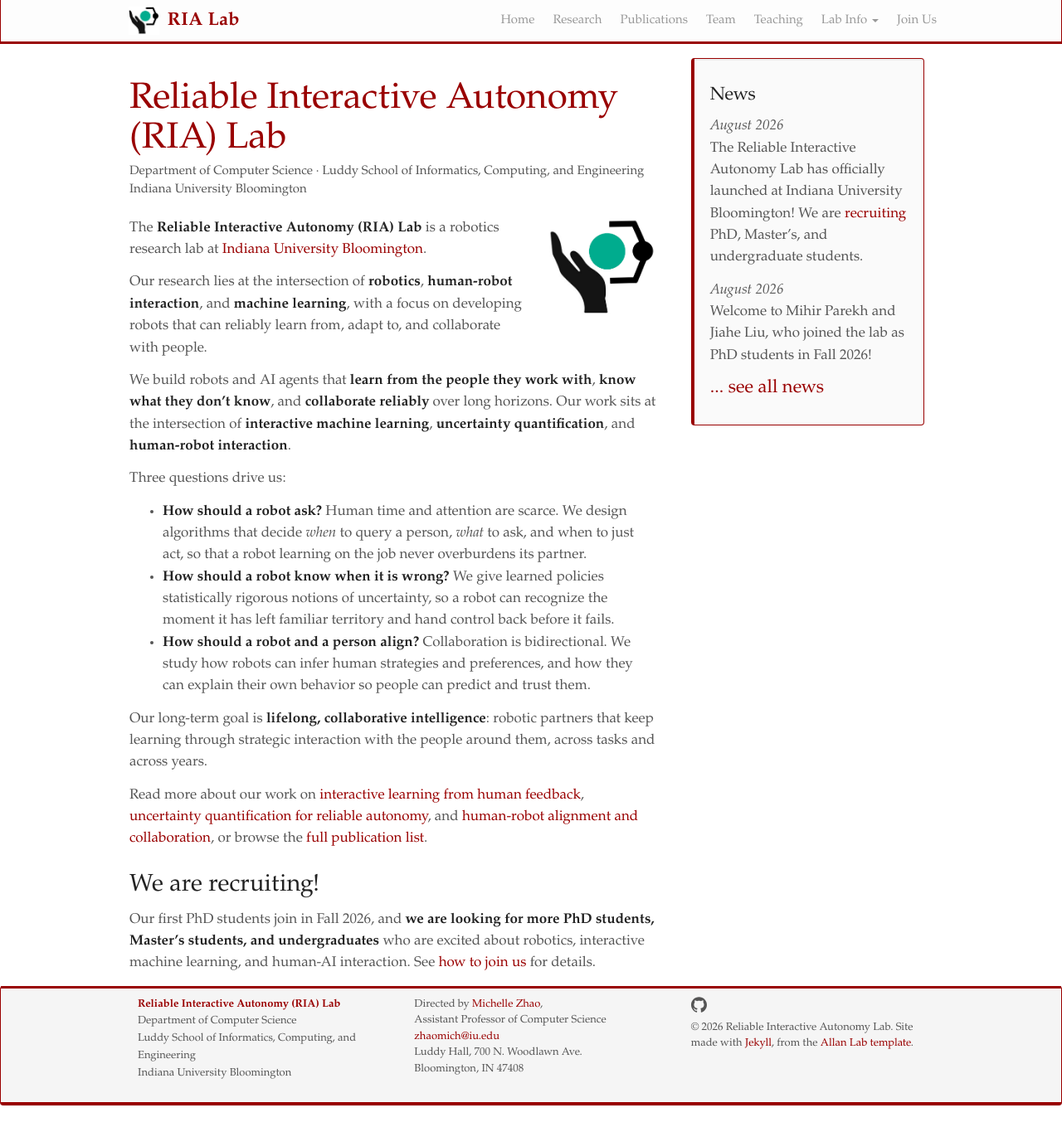
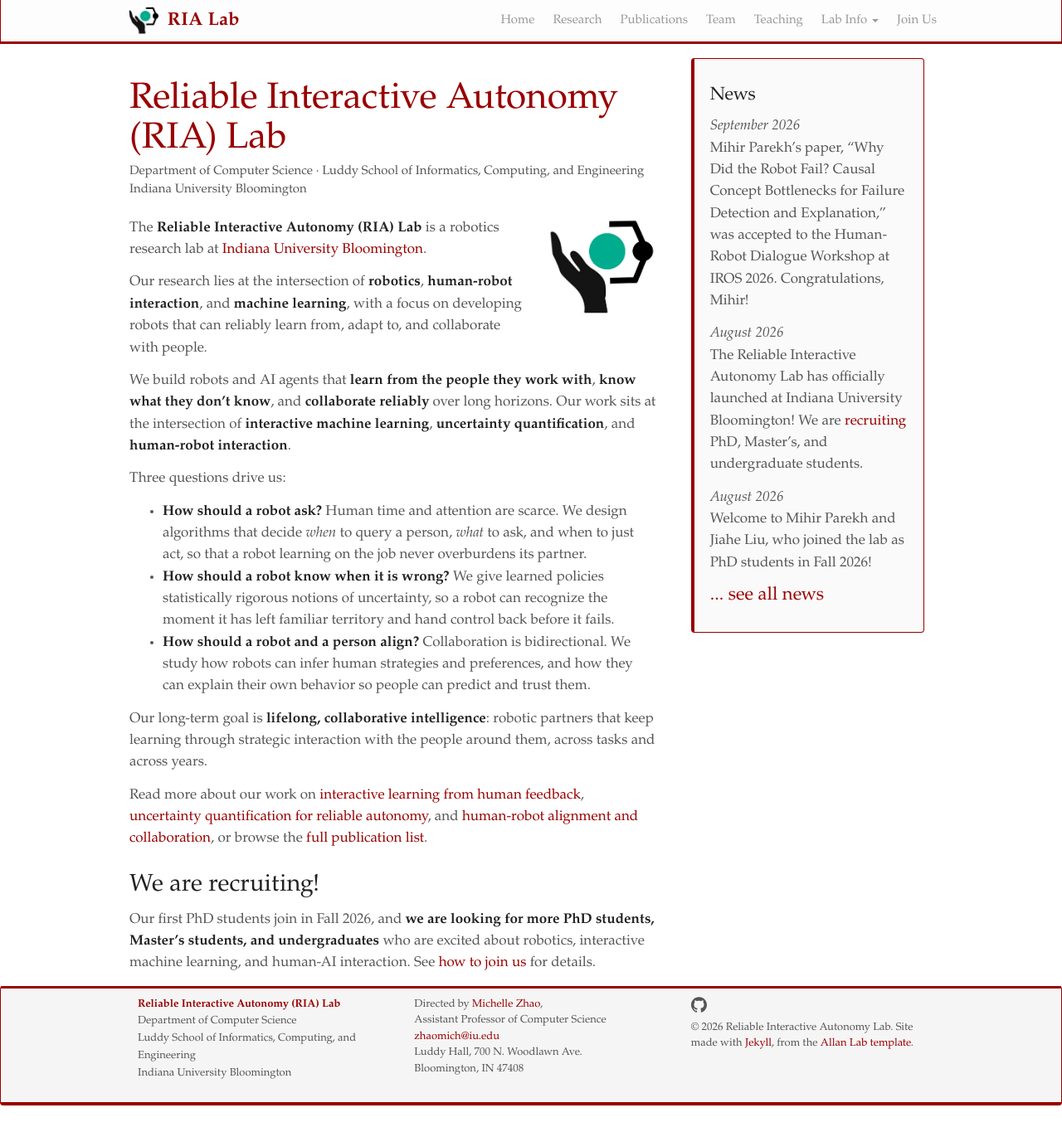
Before and after one commit to reliable-interactive-autonomy-lab/reliable-interactive-autonomy-lab.github.io, a Jekyll site: the page built from _pages/home.md, in a window 1280 px wide and 1359 px high. Shown: the whole window at 83% size. Built offline with Jekyll 4.4.1, drawn with Linux system fonts in a browser that asks for light colours; nearby versions of some CDN libraries.

Commit message:
add news

```diff
--- a/_data/news.yml
+++ b/_data/news.yml
@@ -1,5 +1,8 @@
 # Lab news. Newest first. The nine most recent appear in the home-page
 # sidebar; the full list is at /allnews.html.
+
+- date: September 2026
+  headline: Mihir Parekh&rsquo;s paper, &ldquo;Why Did the Robot Fail? Causal Concept Bottlenecks for Failure Detection and Explanation,&rdquo; was accepted to the Human-Robot Dialogue Workshop at IROS 2026. Congratulations, Mihir!
 
 - date: August 2026
   headline: The Reliable Interactive Autonomy Lab has officially launched at Indiana University Bloomington! We are [recruiting](/join/) PhD, Master's, and undergraduate students.
```
